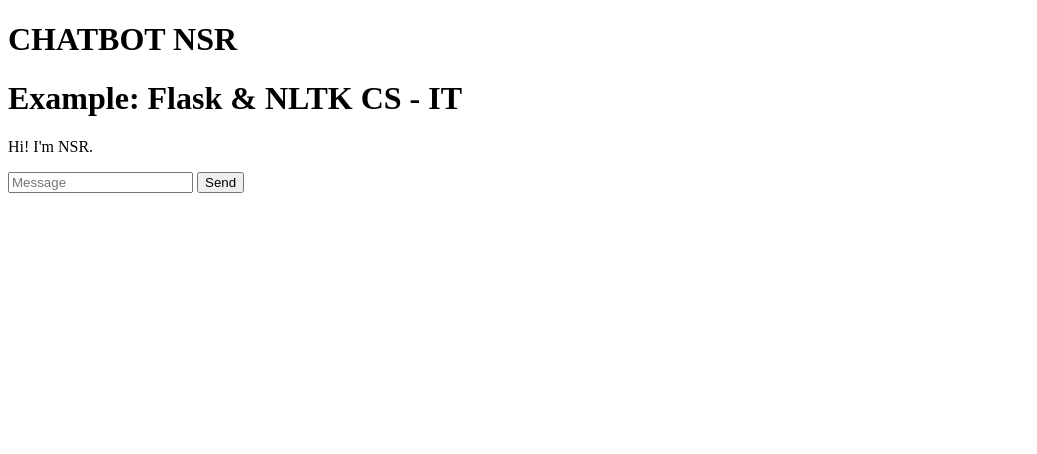
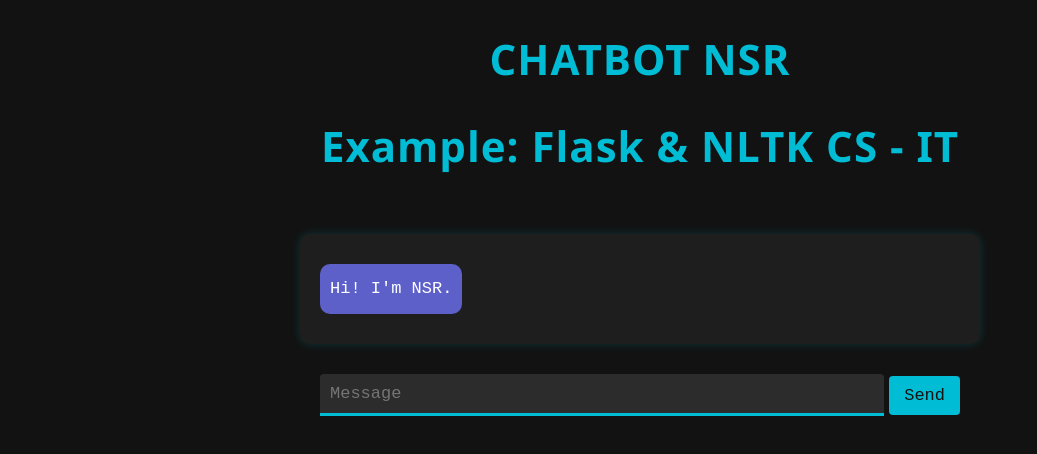
Before and after one commit to alwadyshbl-star/saaaleh, a plain HTML site: page index.html in a window 1280 px wide. Shown: the whole page, without its empty margins (0-1037 px from the left). Drawn offline with nearby package versions, Linux system fonts and the light colour scheme; files that its build step writes are made by us from their sources; the site is published under a folder, as on GitHub Pages, so addresses that start at the root find nothing.

Commit message:
Fix HTML structure and add title element

```diff
--- a/index.html
+++ b/index.html
@@ -2,7 +2,8 @@
 <html>
   <head>
     <meta charset="UTF-8">
-    <link rel="stylesheet" type="text/css" href="/static/style.css">
+    <title>Chatbot NSR</title>
+    <link rel="stylesheet" type="text/css" href="static/style.css">
     <script src="https://ajax.googleapis.com/ajax/libs/jquery/3.2.1/jquery.min.js"></script>
   </head>
   <body>
@@ -29,16 +30,18 @@
             document.getElementById('userInput').scrollIntoView({block: 'start', behavior: 'smooth'});
           });
         }
+
         $("#textInput").keypress(function(e) {
-            if ((e.which == 13) && document.getElementById("textInput").value != "" ){
-                getBotResponse();
-            }
+          if ((e.which == 13) && document.getElementById("textInput").value != "") {
+            getBotResponse();
+          }
         });
+
         $("#buttonInput").click(function() {
-            if (document.getElementById("textInput").value != "") {
-                getBotResponse();
-            }
-        })
+          if (document.getElementById("textInput").value != "") {
+            getBotResponse();
+          }
+        });
       </script>
     </div>
   </body>
```
